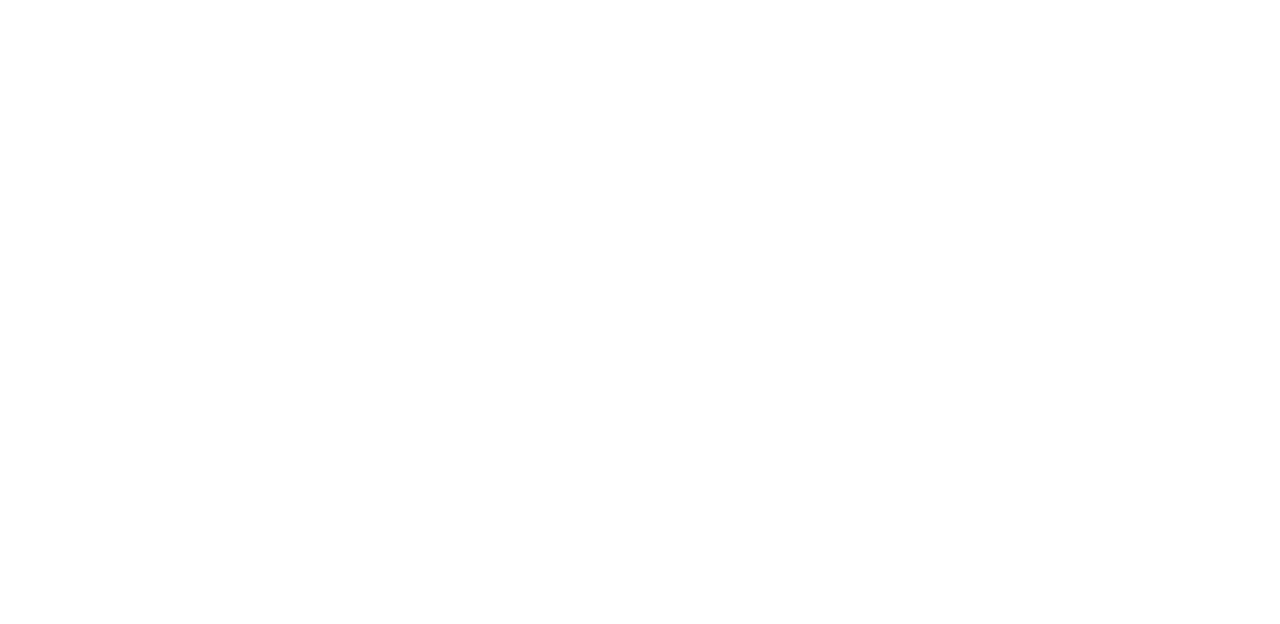
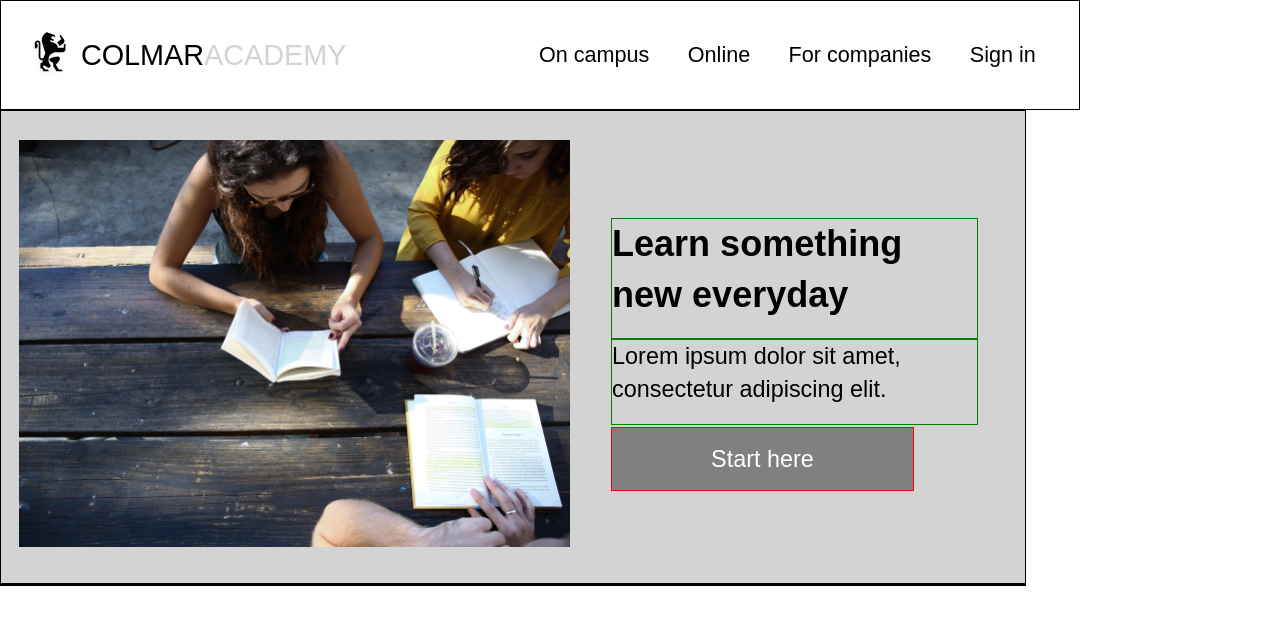
Before and after one commit to iakerber/Colmar, a plain HTML site: page index.html in a window 1280 px wide. Drawn offline with Linux system fonts and the light colour scheme.

Commit message:
added header content

```diff
--- a/index.html
+++ b/index.html
@@ -13,35 +13,58 @@
 
     <!-- top nav bar -->
 
-    <nav>
-
+    <nav class="container">
+      <div>
+        <img src="./resources/images/ic-logo.svg" />
+        <span class="dark">COLMAR</span><span class="light">ACADEMY</span>
+      </div>
+      <div class="menu">
+        <ul>
+          <li>On campus</li>
+          <li>Online</li>
+          <li>For companies</li>
+          <li>Sign in</li>
+        </ul>
+      </div>
     </nav>
 
     <!-- top banner -->
 
-    <div class="banner">
-
+    <div class="banner container">
+      <div class="image-container">
+        <img src="./resources/images/banner.jpg" />
+      </div>
+      <div class="banner-text">
+        <h1>Learn something new everyday</h1>
+        <h2>Lorem ipsum dolor sit amet, consectetur adipiscing elit.</h2>
+        <span>Start here</span>
+      </div>
     </div>
-
   </header>
 
   <!-- main content -->
 
 <!-- practicing content -->
 
-  <div class="practicing">
+  <div class="first-practicing container">
+    <div class="feature-big">
+
+    </div>
+    <div class="feature-smaller">
+
+    </div>
 
   </div>
 
 <!-- learning content -->
 
-  <div class="learning">
+  <div class="second-learning">
 
   </div>
 
   <!-- thesis exhibit -->
 
-  <div class="thesis">
+  <div class="third-thesis">
 
   </div>
 
--- a/resources/css/style.css
+++ b/resources/css/style.css
@@ -0,0 +1,114 @@
+html {
+  font-family: "Arial", sans-serif;
+  font-size: 18px;
+  color: black;
+}
+
+body {
+  line-height: 1.4;
+}
+
+h1 {
+  font-size: 2rem;
+  font-weight: bold;
+  font-family: "Arial", sans-serif;
+}
+
+h2 {
+  font-size: 1.3rem;
+}
+
+.container {
+  max-width: 1024px;
+  margin: 0;
+
+  border: 1px solid black;
+}
+
+.flex {
+  display: flex;
+}
+
+/* header */
+
+nav {
+  display: flex;
+  align-items: center;
+  justify-content: space-between;
+  height: 4rem;
+  padding: 1rem 1.5rem;
+}
+
+nav div {
+  display: flex;
+  align-items: center;
+}
+
+nav div img {
+  height: 52px;
+  width: auto;
+  margin-right: 0.5rem;
+}
+
+nav span {
+  font-size: 1.6rem;
+  font-style: bold;
+}
+
+nav li {
+  display: inline;
+  padding: 0 0.9rem;
+}
+
+nav .menu {
+  font-size: 1.2rem;
+}
+
+.light {
+  color: lightgray;
+}
+
+/* banner */
+
+header .banner {
+  background-color: lightgray;
+  display: flex;
+  align-items: center;
+}
+
+.banner .image-container {
+  width: 60%;
+  height: auto;
+  overflow: hidden;
+  padding: 1.6rem 1rem;
+}
+
+.banner img {
+  max-width: 100%;
+}
+
+.banner .banner-text {
+  padding-left: 1.3rem;
+  padding-right: 2.6rem;
+  width: 40%;
+}
+
+.banner h1, .banner h2 {
+  padding-bottom: 1rem;
+
+  border: 1px solid green;
+}
+
+.banner h2 {
+  margin-bottom: 1rem;
+}
+
+.banner span {
+  background-color: gray;
+  text-align: center;
+  padding: 1rem 5.5rem;
+  font-size: 1.3rem;
+  color: white;
+
+  border: 1px solid red;
+}
```
